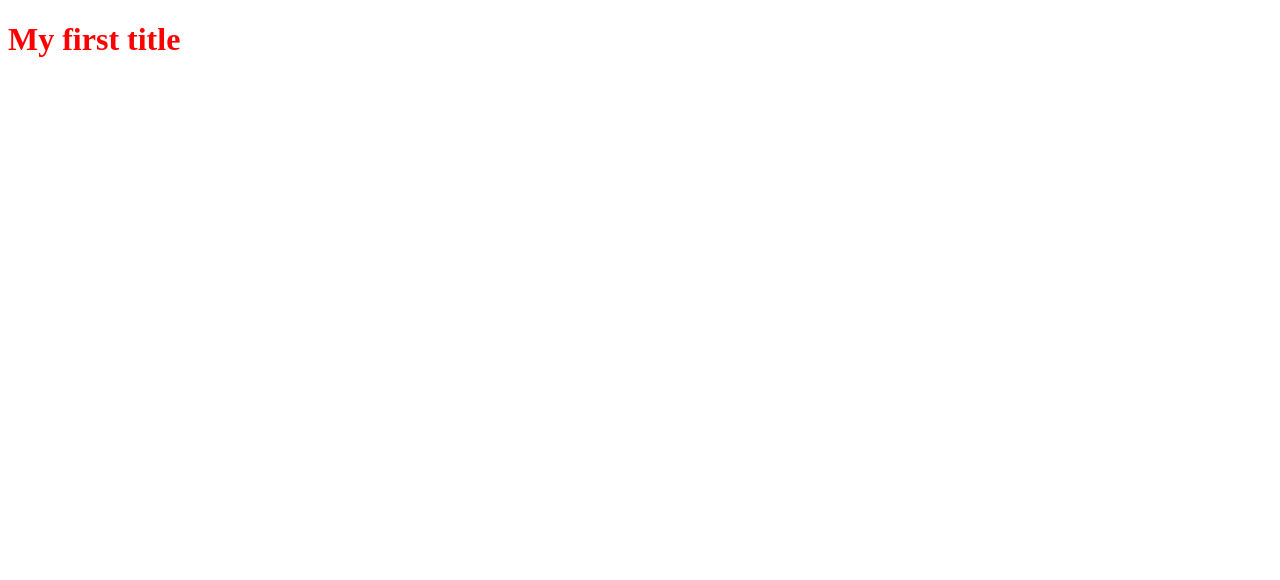
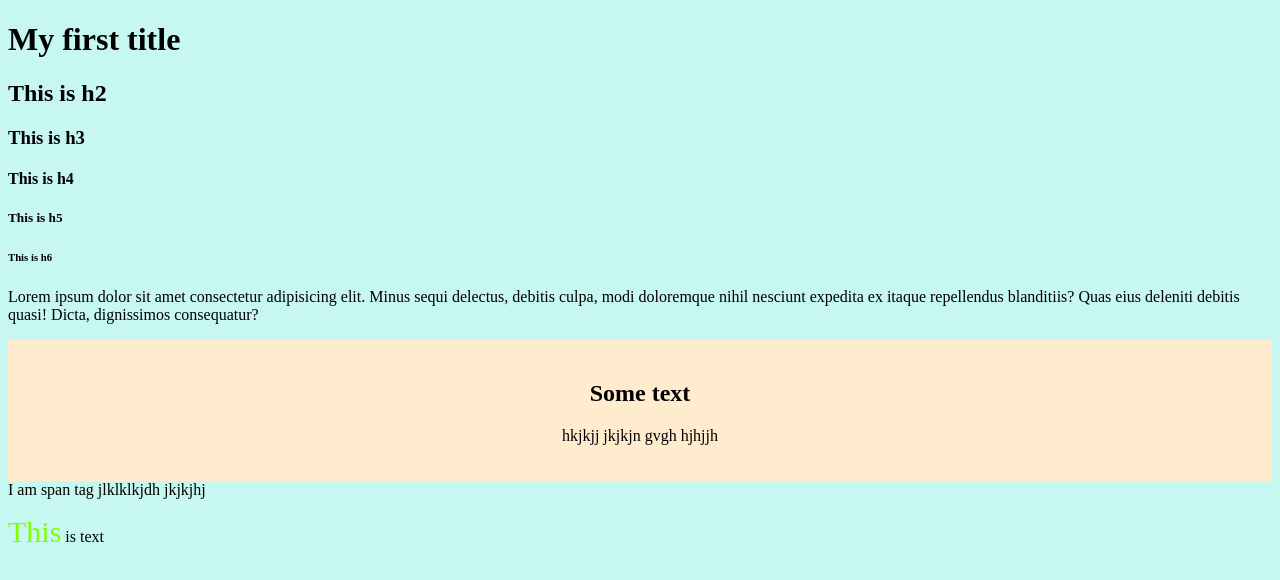
Before and after one commit to KolotyloAnna/repo, a plain HTML site: page index.html in a window 1280 px wide. Drawn offline with Linux system fonts and the light colour scheme.

Commit message:
added new tags

```diff
--- a/index.html
+++ b/index.html
@@ -3,9 +3,27 @@
 <head>
     <meta charset="UTF-8">
     <meta name="viewport" content="width=device-width, initial-scale=1.0">
-    <title>Document</title>
+    <link rel="stylesheet" href="styles.css">
+    <title>My first Page</title>
 </head>
 <body>
-<h1 style="color:red">My first title</h1>
+<h1>My first title</h1>
+<h2>This is h2</h2>
+<h3>This is h3</h3>
+<h4>This is h4</h4>
+<h5>This is h5</h5>
+<h6>This is h6</h6>
+
+<P>Lorem ipsum dolor sit amet consectetur adipisicing elit. Minus sequi delectus, debitis culpa, modi doloremque nihil nesciunt expedita ex itaque repellendus blanditiis? Quas eius deleniti debitis quasi! Dicta, dignissimos consequatur?
+</P>
+
+<div>
+    <h2>Some text</h2>
+    <p>hkjkjj jkjkjn gvgh hjhjjh</p>
+</div>
+
+<span>I am span tag jlklklkjdh jkjkjhj</span>
+
+<p><span class="green-color">This</span> is text</p>
 </body>
 </html>
--- /dev/null
+++ b/styles.css
@@ -0,0 +1,19 @@
+body {background-color: rgb(199, 247, 241);}
+/* h1 {color: aliceblue;
+text-align: center;
+font-family: Arial, Helvetica, sans-serif;
+font-size: 48px
+ } */
+
+ div {
+    /* width: 300px; */
+    background-color: blanchedalmond;
+    padding: 20px;
+    text-align: center;
+ }
+
+
+ .green-color {
+    color: chartreuse;
+    font-size: 30px;
+ }
```
